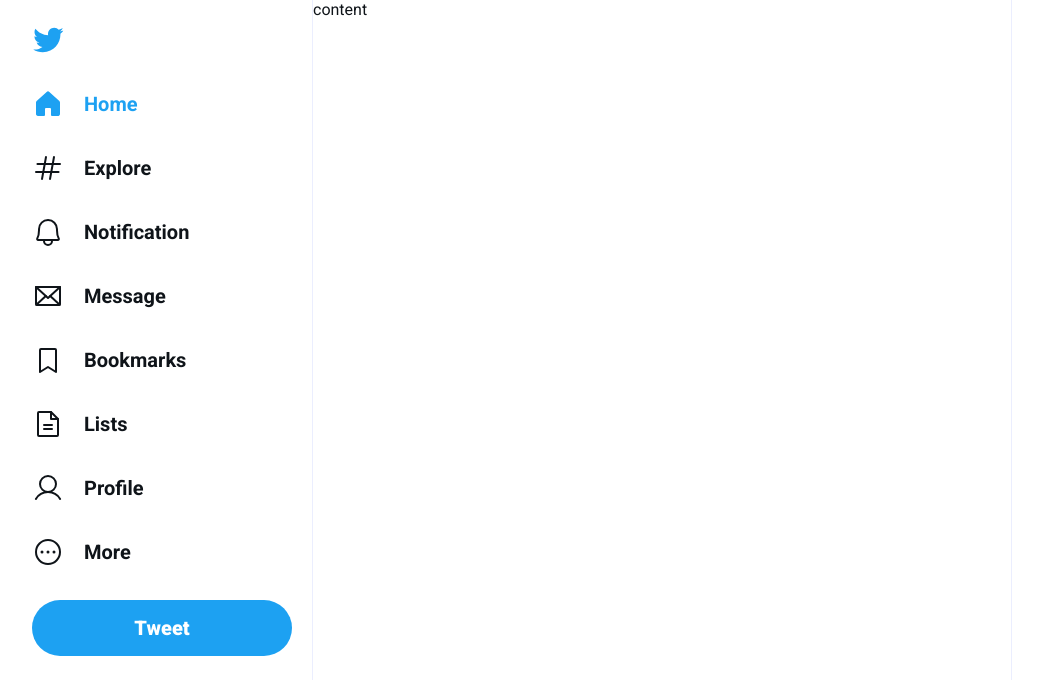
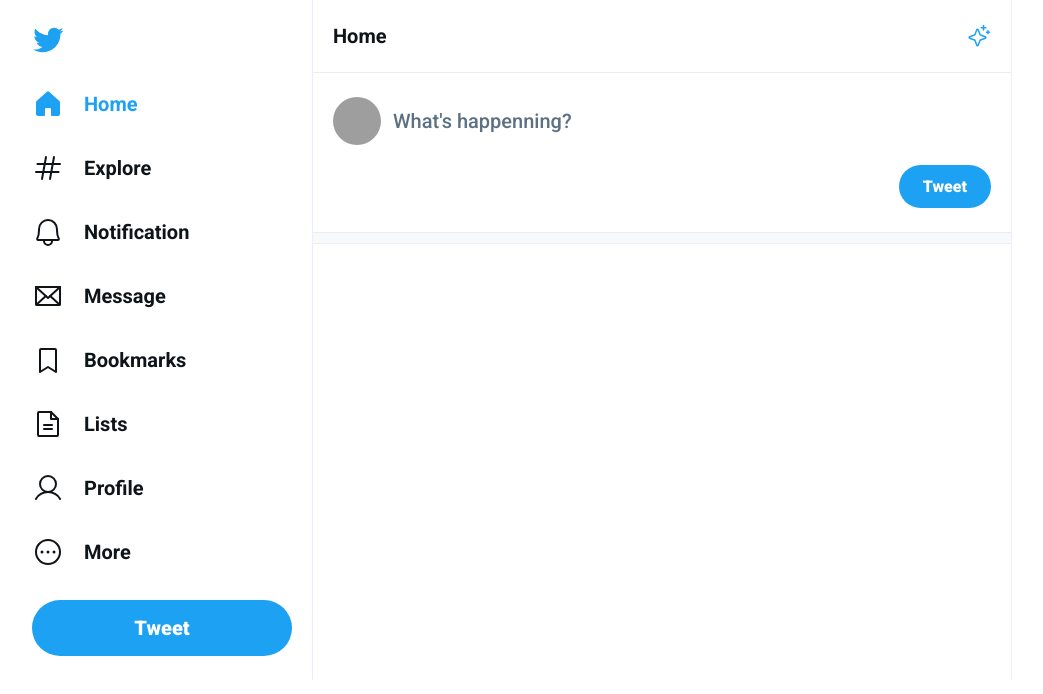
Before and after one commit to Thalys001/ui-twitter, a React (Vite) app: page / in a window 1280 px wide. Shown: the top 694 px of the page, without its empty margins (128-1171 px from the left). Built offline with nearby package versions, Linux system fonts and the light colour scheme; grey boxes are pictures that could not be loaded.

Commit message:
feat(home/tweet): created timeline

```diff
--- a/index.html
+++ b/index.html
@@ -20,3 +20,4 @@
 
 <!-- 41:33 -->
 <!-- 01:20 -->
+<!-- 01:42 -->
--- a/src/global.css
+++ b/src/global.css
@@ -13,7 +13,10 @@
   -webkit-font-smoothing: antialiased;
 }
 
-body, input, textarea, button {
+body,
+input,
+textarea,
+button {
   font: 400 1rem Roboto, sans-serif;
 }
 
@@ -93,3 +96,76 @@
   border-left: 1px solid #ebeefe;
   border-right: 1px solid #ebeefe;
 }
+
+.timeline-header {
+  padding: 1.5rem 1.25rem;
+  display: flex;
+  align-items: center;
+  justify-content: space-between;
+  font-size: 1.25rem;
+  font-weight: 700;
+  border-bottom: 1px solid #ebeef0;
+}
+
+.timeline-header svg {
+  width: 1.5rem;
+  height: 1.5rem;
+  color: var(--twitter-blue);
+}
+
+.new-tweet-form {
+  padding: 1.5rem 1.25rem;
+  display: flex;
+  flex-direction: column;
+  gap: 0.5rem;
+}
+
+.new-tweet-form label {
+  display: flex;
+  gap: 0.75rem;
+}
+
+.new-tweet-form label img {
+  width: 3rem;
+  height: 3rem;
+  border-radius: 9999px;
+}
+
+.new-tweet-form label textarea {
+  flex: 1;
+  border: 0;
+  font-size: 1.25rem;
+  font-weight: 500;
+  margin-top: 0.75rem;
+  resize: none;
+}
+
+.new-tweet-form label textarea:focus {
+  outline: none;
+}
+
+.new-tweet-form label textarea::placeholder {
+  color: #5b7083;
+}
+
+.new-tweet-form button[type="submit"] {
+  margin-left: auto;
+  background: var(--twitter-blue);
+  border-radius: 999px;
+  padding: 0.75rem 1.5rem;
+  color: #fff;
+  font-size: 1rem;
+  font-weight: 900;
+  border: 0;
+}
+
+.new-tweet-form button[type="submit"]:hover {
+  filter: brightness(0.9);
+}
+
+.separator {
+  background: #f7f9fa;
+  border-top: 1px solid #ebeef0;
+  border-bottom: 1px solid #ebeef0;
+  height: 0.75rem;
+}
--- a/src/main.tsx
+++ b/src/main.tsx
@@ -1,6 +1,6 @@
 import React from 'react'
 import ReactDOM from 'react-dom/client'
-import { House, Hash, Bell, Envelope, BookmarkSimple, FileText, User, DotsThreeCircle } from 'phosphor-react'
+import { House, Hash, Bell, Envelope, BookmarkSimple, FileText, User, DotsThreeCircle, Sparkle } from 'phosphor-react'
 
 
 import './global.css'
@@ -45,7 +45,23 @@
         <button className='new-tweet' type='button' >Tweet</button>
       </aside>
       <div className="content">
-        content
+        <main className="timeline">
+          <div className="timeline-header">
+            Home
+            <Sparkle />
+          </div>
+
+          <form className="new-tweet-form">
+            <label htmlFor="tweet">
+              <img src="https://github.com/thalys001.png" alt="Thalys Leite" />
+              <textarea id="tweet" placeholder="What's happenning?" />
+            </label>
+
+            <button type='submit'>Tweet</button>
+          </form>
+
+          <div className="separator" />
+        </main>
       </div>
     </div>
   </React.StrictMode>,
```
